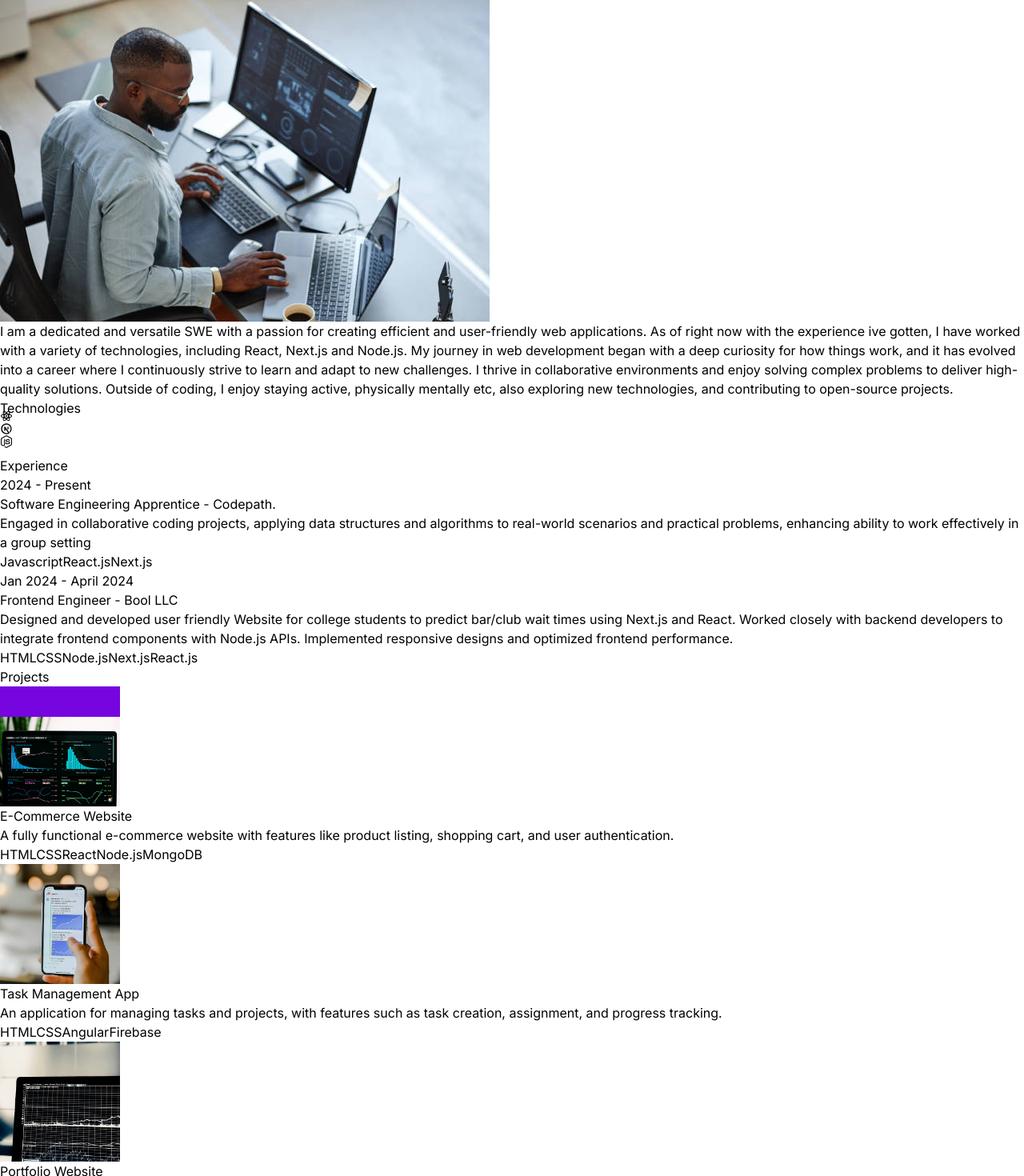
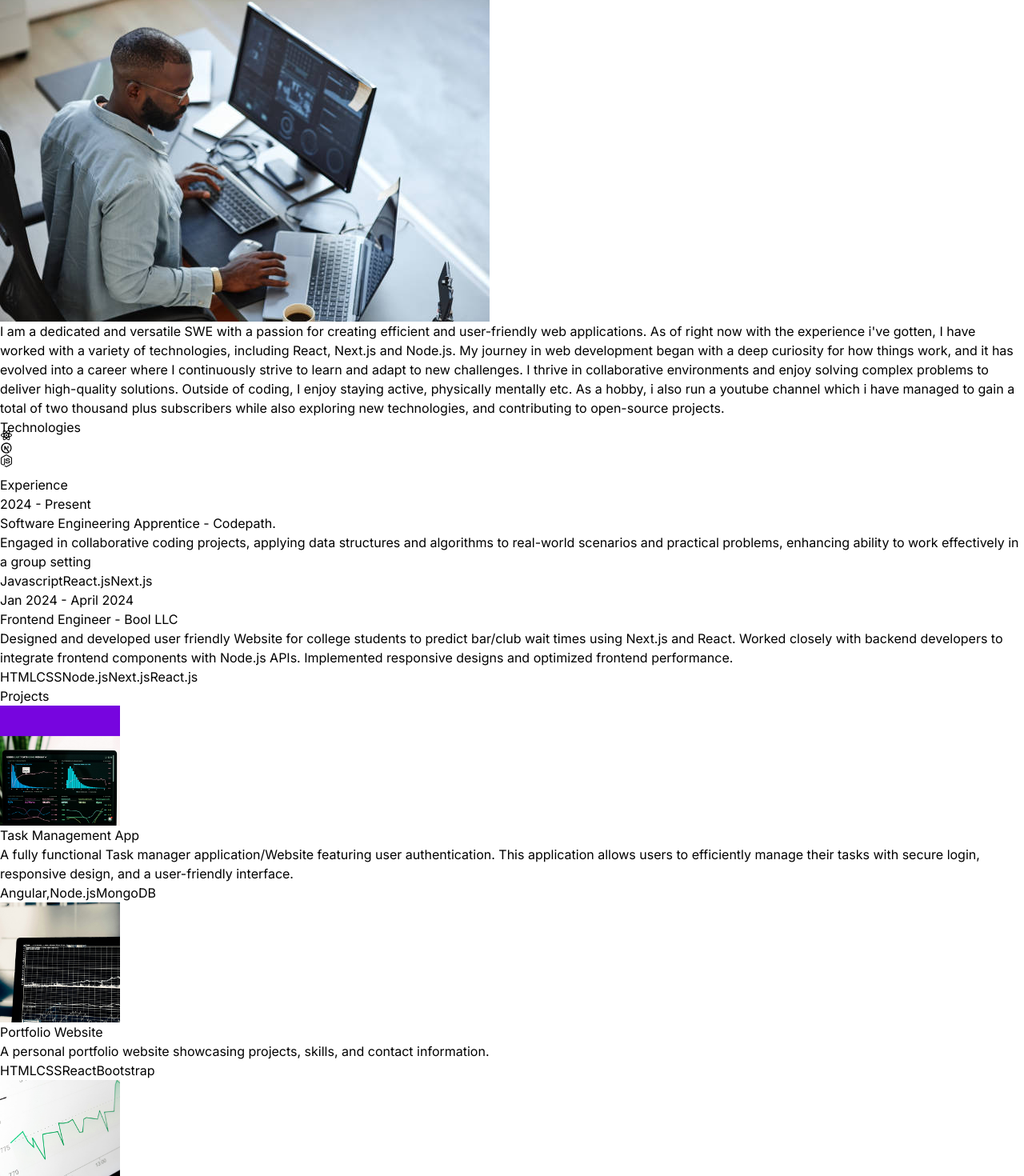
Before and after one commit to Goody-23/React-Portfolio, a React (Vite) app: page / in a window 1280 px wide. Shown: the part 842-2312 px from the top of the page at 80% size. Built offline with nearby package versions, Linux system fonts and the light colour scheme.

Commit message:
Update constants in index.js

```diff
--- a/src/constants/index.js
+++ b/src/constants/index.js
@@ -4,9 +4,9 @@
 import project4 from "../assets/projects/project-4.jpg";
 
 export const HERO_CONTENT =
-`I am a passionate SWE with a knack for crafting robust and scalable web applications. As of right now with the experience ive gotten, I have honed my skills in front-end technologies like React and Next.js, as well as back-end technologies like Node.js. My goal is to leverage my expertise to create innovative solutions that drive business growth and deliver exceptional user experiences.`;
+`I am a passionate SWE with a knack for crafting robust and scalable web applications. As of right now with the experience i've gotten, I have honed my skills in front-end technologies like React and Next.js, as well as back-end technologies like Node.js. My goal is to leverage my expertise to create innovative solutions that drive exponential growth and deliver exceptional user experiences.`;
 
-export const ABOUT_TEXT = `I am a dedicated and versatile SWE with a passion for creating efficient and user-friendly web applications. As of right now with the experience ive gotten, I have worked with a variety of technologies, including React, Next.js and Node.js. My journey in web development began with a deep curiosity for how things work, and it has evolved into a career where I continuously strive to learn and adapt to new challenges. I thrive in collaborative environments and enjoy solving complex problems to deliver high-quality solutions. Outside of coding, I enjoy staying active, physically mentally etc, also exploring new technologies, and contributing to open-source projects.`;
+export const ABOUT_TEXT = `I am a dedicated and versatile SWE with a passion for creating efficient and user-friendly web applications. As of right now with the experience i've gotten, I have worked with a variety of technologies, including React, Next.js and Node.js. My journey in web development began with a deep curiosity for how things work, and it has evolved into a career where I continuously strive to learn and adapt to new challenges. I thrive in collaborative environments and enjoy solving complex problems to deliver high-quality solutions. Outside of coding, I enjoy staying active, physically mentally etc. As a hobby, i also run a youtube channel which i have managed to gain a total of two thousand plus subscribers while also exploring new technologies, and contributing to open-source projects.`;
 
 export const EXPERIENCES = [
   {
@@ -28,19 +28,13 @@
 
 export const PROJECTS = [
   {
-    title: "E-Commerce Website",
+    title: "Task Management App",
     image: project1,
     description:
-      "A fully functional e-commerce website with features like product listing, shopping cart, and user authentication.",
-    technologies: ["HTML", "CSS", "React", "Node.js", "MongoDB"],
+      "A fully functional Task manager application/Website featuring user authentication. This application allows users to efficiently manage their tasks with secure login, responsive design, and a user-friendly interface.",
+    technologies: ["Angular,", "Node.js", "MongoDB"],
   },
-  {
-    title: "Task Management App",
-    image: project2,
-    description:
-      "An application for managing tasks and projects, with features such as task creation, assignment, and progress tracking.",
-    technologies: ["HTML", "CSS", "Angular", "Firebase"],
-  },
+
   {
     title: "Portfolio Website",
     image: project3,
```
